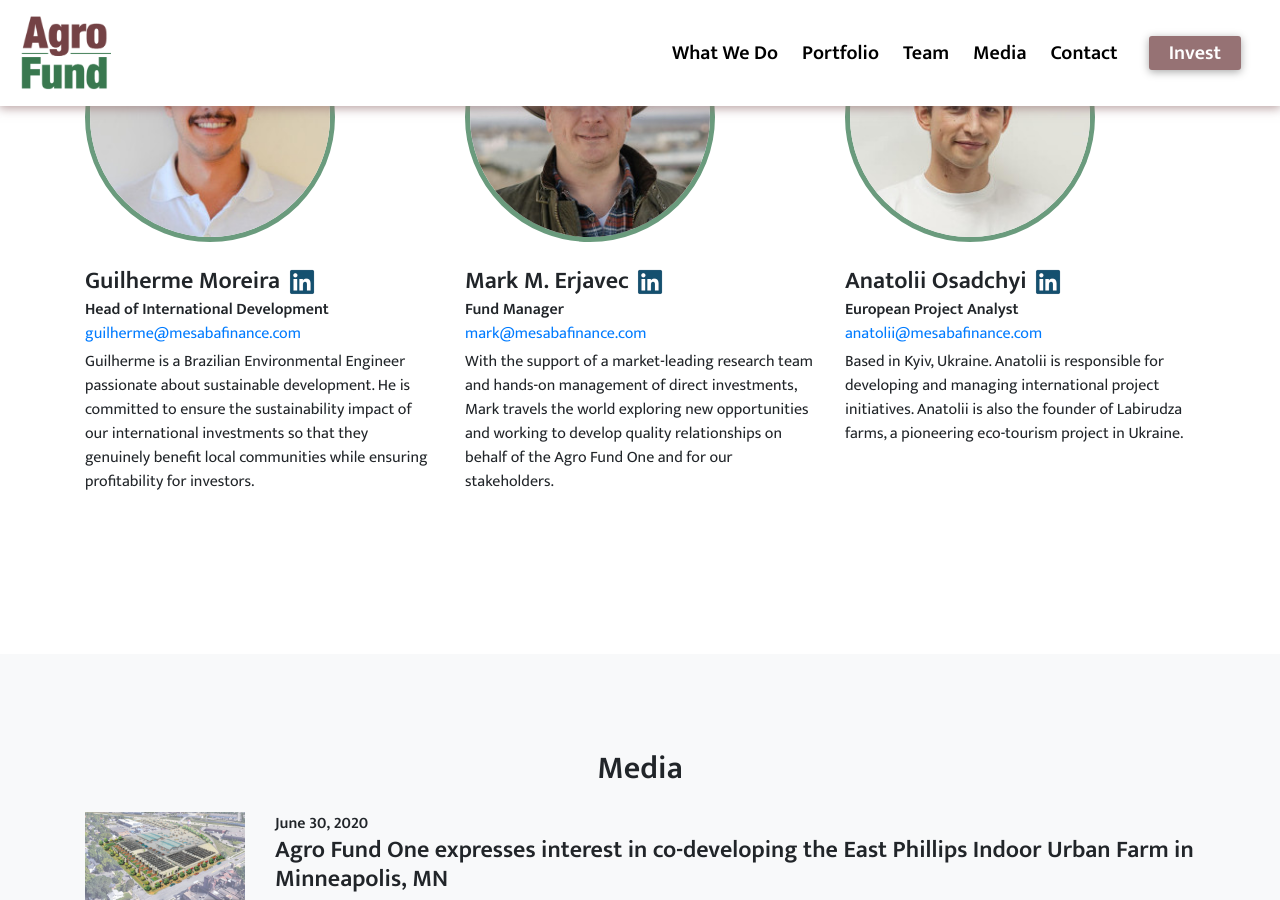
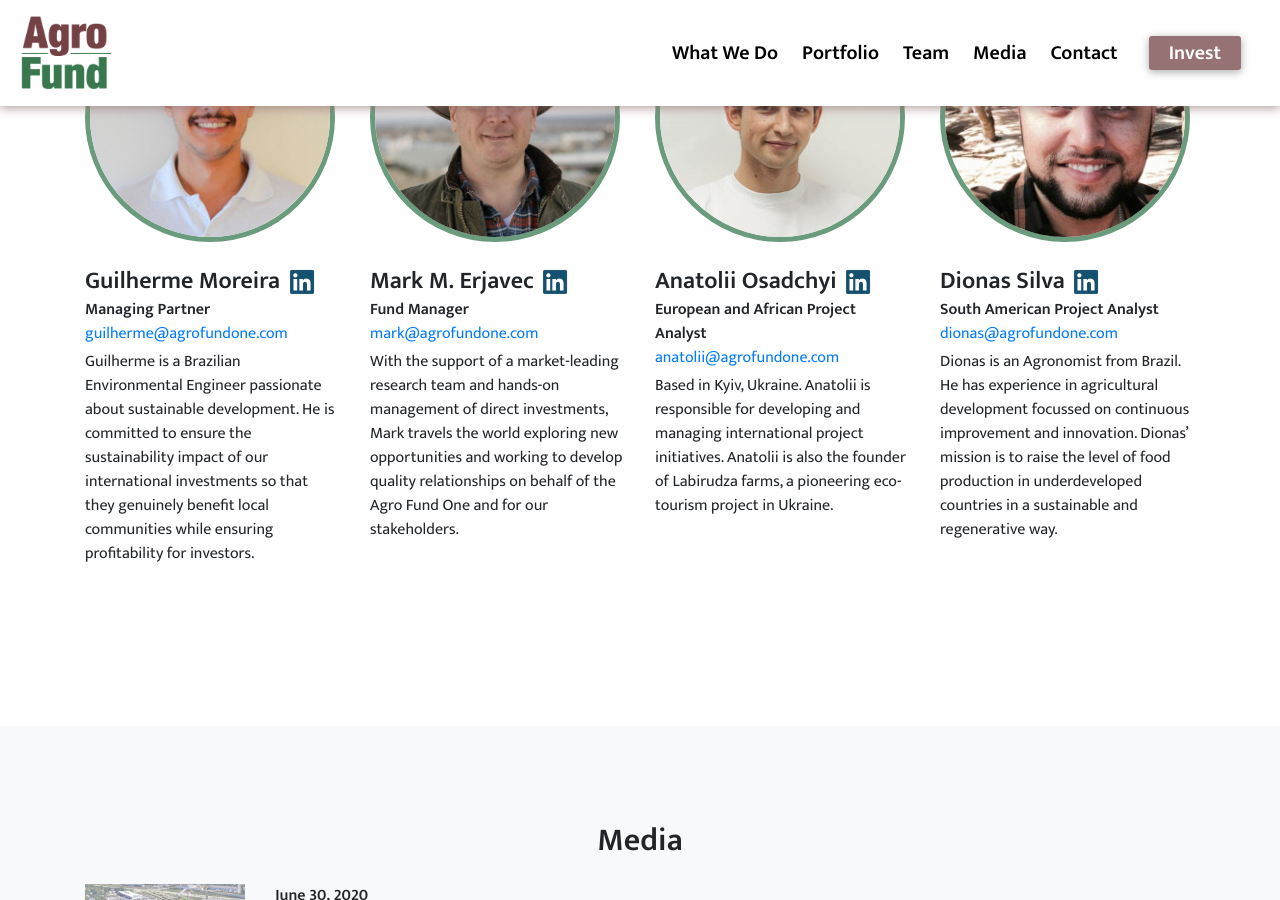
Before and after one commit to smnwltr/agrofund.one, a Jekyll site: the page built from index.html, in a window 1280 px wide and 900 px high, scrolled down 3935 px. Built offline with Jekyll 4.4.1, drawn with Linux system fonts in a browser that asks for light colours.

Commit message:
Finish submit modal, edit team members

```diff
--- a/_data/general.yml
+++ b/_data/general.yml
@@ -39,9 +39,9 @@
     items:
       -
         name: Guilherme Moreira
-        title:  Head of International Development
+        title:  Managing Partner
         img: /assets/img/team/gui-moreira.jpg
-        mail:  guilherme@mesabafinance.com
+        mail:  guilherme@agrofundone.com
         linkedin: https://www.linkedin.com/in/guilhermesvsmoreira/
         text: >-
           Guilherme is a Brazilian Environmental Engineer passionate about sustainable development. He is committed to ensure the sustainability impact of our international investments so that they genuinely benefit local communities while ensuring profitability for investors.
@@ -49,18 +49,26 @@
         name: Mark M. Erjavec
         title: Fund Manager
         img: /assets/img/team/mark-erjavec-hat.jpg
-        mail: mark@mesabafinance.com
+        mail: mark@agrofundone.com
         linkedin: https://www.linkedin.com/in/markerjavec/
         text: >-
           With the support of a market-leading research team and hands-on management of direct investments, Mark travels the world exploring new opportunities and working to develop quality relationships on behalf of the Agro Fund One and for our stakeholders.
       -
         name: Anatolii Osadchyi
-        title: European Project Analyst
+        title: European and African Project Analyst
         img: /assets/img/team/anatolii-osadchyi.jpg
-        mail: anatolii@mesabafinance.com
+        mail: anatolii@agrofundone.com
         linkedin: https://www.linkedin.com/in/aosadchyi/
         text: >-
           Based in Kyiv, Ukraine. Anatolii is responsible for developing and managing international project initiatives. Anatolii is also the founder of Labirudza farms, a pioneering eco-tourism project in Ukraine.
+      -
+        name: Dionas Silva
+        title: South American Project Analyst
+        img: /assets/img/team/dionas-silva.jpg
+        mail: dionas@agrofundone.com
+        linkedin: https://www.linkedin.com/in/dionas-silva-1451a8153/
+        text: >-
+          Dionas is an Agronomist from Brazil. He has experience in agricultural development focussed on continuous improvement and innovation. Dionas’ mission is to raise the level of food production in underdeveloped countries in a sustainable and regenerative way.
   portfolio:
     heading: Portfolio
     text: >-
--- a/index.html
+++ b/index.html
@@ -36,8 +36,8 @@
         </div>
         <p class="lead">{{general.description2}}</p>
         <p class="text-center mt-5">
-            <a class="btn st-btn mr-4" data-target="#investModal" data-toggle="modal" href="">For Investors</a>
-            <a class="btn st-btn" data-target="#submitModal" data-toggle="modal" href="">For Entrepreneurs</a>
+            <a class="btn st-btn mr-4" data-target="#investModal" data-toggle="modal" href="" style="width: 180px">For Investors</a>
+            <a class="btn st-btn" data-target="#submitModal" data-toggle="modal" href="" style="width: 180px">For Entrepreneurs</a>
         </p>
     </div>
 </div>
```
Also changed, not shown: assets/img/team/dionas-silva.jpg (added), assets/img/team/tina-zaryuta.jpg (deleted).
